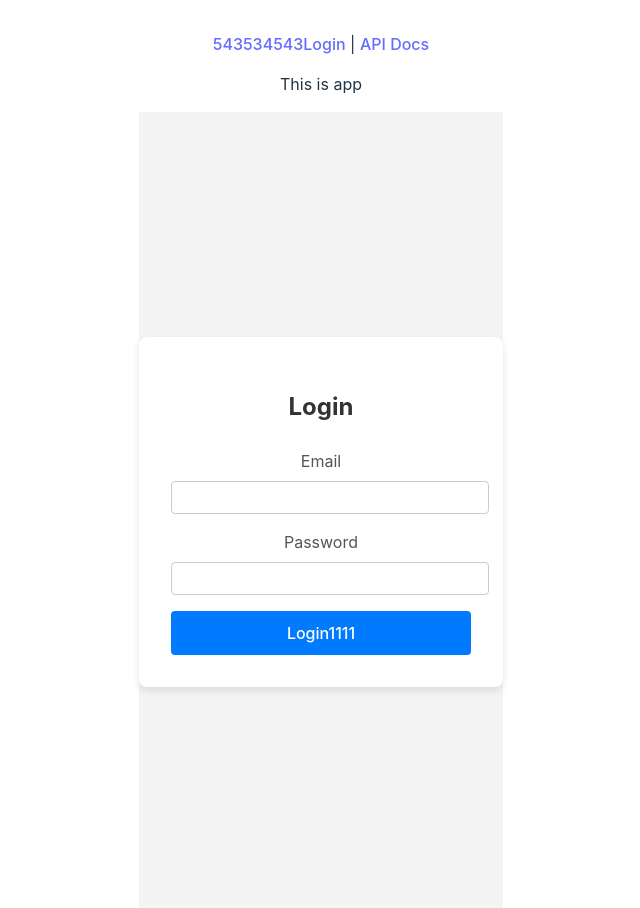
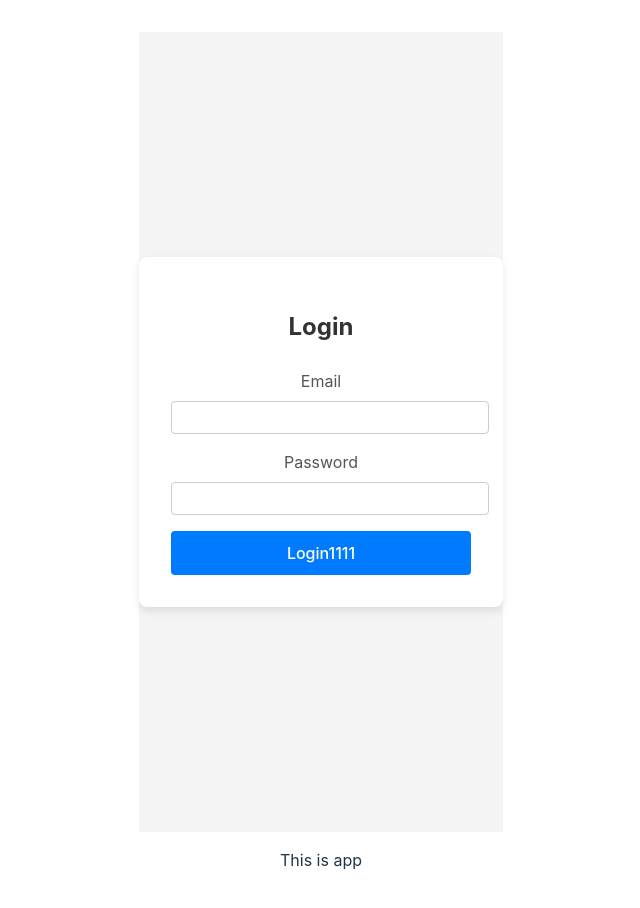
Before and after one commit to raman1352013/redocreact, a React (Vite) app: page / in a window 1280 px wide. Shown: the top 908 px of the page, without its empty margins (319-959 px from the left). Built offline with nearby package versions, Linux system fonts and the light colour scheme.

Commit message:
ye hoga harish

```diff
--- a/src/App.jsx
+++ b/src/App.jsx
@@ -2,18 +2,17 @@ import './App.css';
 import Login from './Login';
 import ApiDocs from './ApiDocs';
 
-import { Routes, Route ,Link} from "react-router-dom";
+import { Routes, Route} from "react-router-dom";
 
 function App() {
   return (
 
       <>
-        <nav>
-        <Link to="/">543534543Login</Link> | <Link to="/apiDocs">API Docs</Link>
-      </nav>
+
+      <Login></Login>
         <p>This is app</p>
         <Routes>
-          <Route path="/" element={<Login />} />
+
           <Route path="/apiDocs" element={<ApiDocs />} />
         </Routes>
       </>
```
